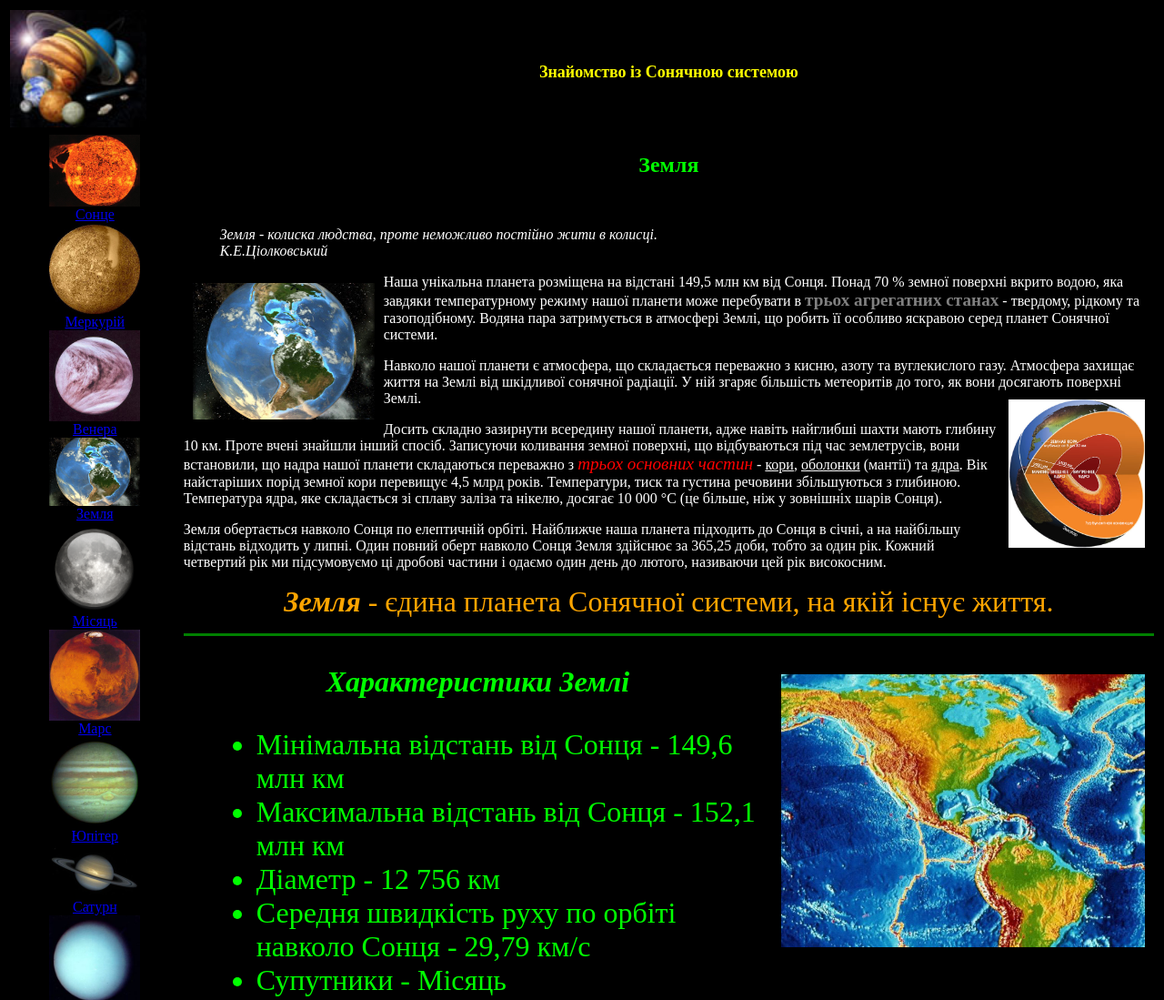
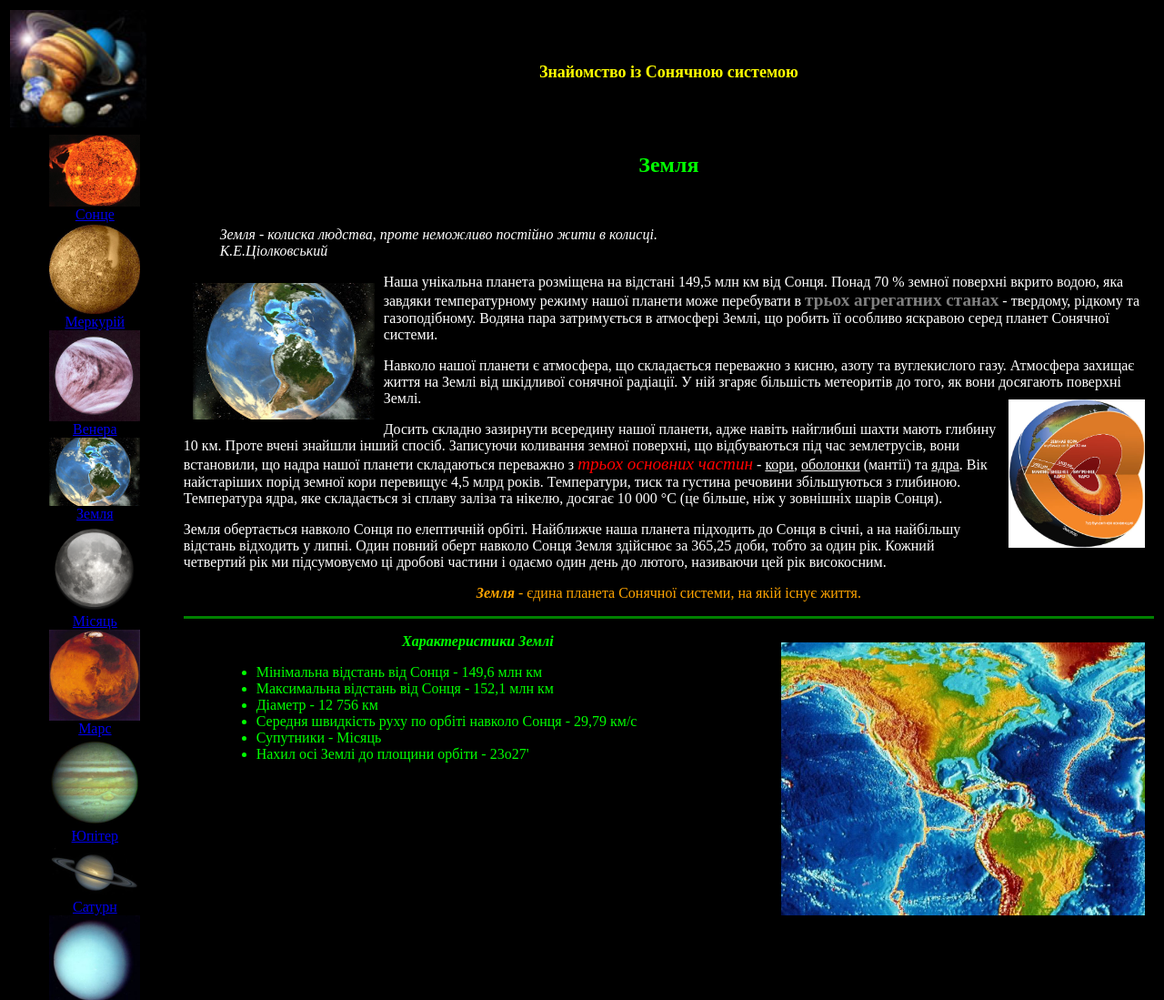
Before and after one commit to irynahaha/irynahaha.github.io, a plain HTML site: page zeml.html in a window 1280 px wide. Shown: the top 1099 px of the page at 91% size. Drawn offline with Linux system fonts and the light colour scheme.

Commit message:
Update zeml.html

```diff
--- a/zeml.html
+++ b/zeml.html
@@ -50,7 +50,7 @@
    Температура ядра, яке складається зі сплаву заліза та нікелю, досягає 10 000 °С (це більше, ніж у зовнішніх шарів Сонця).</p>
    <p>Земля обертається навколо Сонця по елептичній орбіті. Найближче наша планета підходить до Сонця в січні, а на найбільшу відстань відходить у липні.
    Один повний оберт навколо Сонця Земля здійснює за 365,25 доби, тобто за один рік. Кожний четвертий рік ми підсумовуємо ці дробові частини і одаємо один день до лютого, називаючи цей рік високосним.</p></font>
-   <p align="center"><font color="orange" size="6"><b><i>Земля</b></i> - єдина планета Сонячної системи, на якій існує життя.</p>
+   <p align="center"><font color="orange"><b><i>Земля</b></i> - єдина планета Сонячної системи, на якій існує життя.</p>
    <hr color="green" size="3">
    <p align="center" ><IMG src="IMG\zem13.jpg" align="right" width="400 ptx" hspace="10" vspace="10"><font color="lime"><b><i>Характеристики Землі</i></p></b>
    <ul><blockquote>
```
